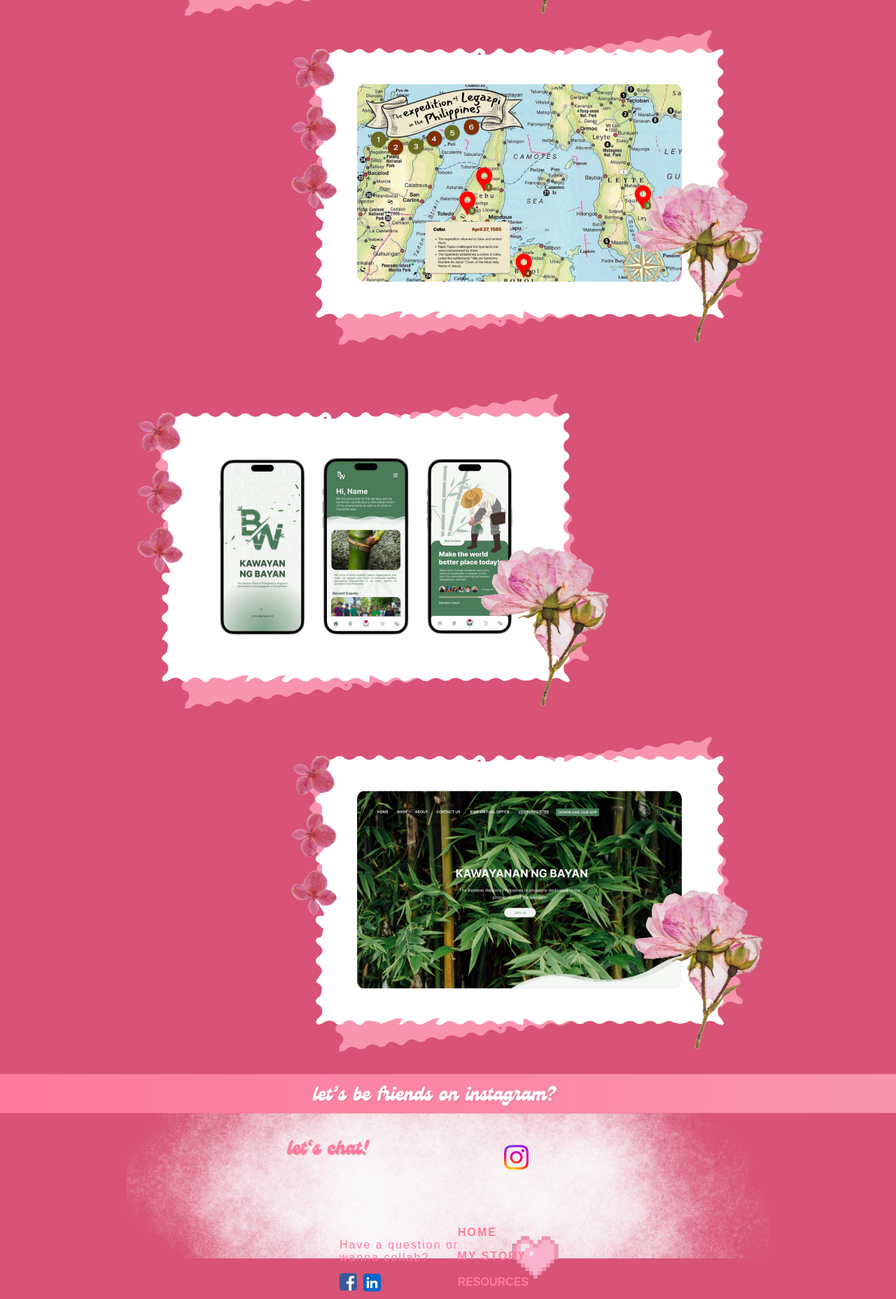
After one commit to waynedizon/lab3, a CodeIgniter 4 app: the page made by ci4/app/Views/pages/portfolio.php in a window 1280 px wide. The commit adds this page. Shown: the part 1251-3107 px from the top of the page at 70% size. Run offline with PHP 8.4 and a stand-in for CodeIgniter, Linux system fonts and the light colour scheme; the template is opened without the code that fills it, so the values that code supplies are empty; some libraries are stand-ins or nearby versions.

Commit message:
added portfolio page

```diff
--- /dev/null
+++ b/ci4/app/Views/pages/portfolio.php
@@ -0,0 +1,223 @@
+<!DOCTYPE HTML>
+<html>
+    <head>
+        <title>Portfolio</title>
+		<link rel="stylesheet" href="<?php echo base_url('css/style.css');?>">
+		<link rel="icon" type="image/x-icon" href="images/favicon.ico">
+		<meta charset="UTF-8">
+		<meta name="viewport" content="width=device-width, initial-scale=1.0">
+
+	<style>
+	#port1 {
+		position: absolute;
+		z-index:2;
+		width: 960px;
+		top: 780px;
+		left: 50px;
+	}
+
+	#port2 {
+		position: absolute;
+		z-index:2;
+		width: 960px;
+		top: 1250px;
+		right: 50px;
+	}
+
+	#port3 {
+		position: absolute;
+		z-index:2;
+		width: 960px;
+		top: 1770px;
+		left: 50px;
+	}
+
+	#port4 {
+		position: absolute;
+		z-index:2;
+		width: 960px;
+		top: 2260px;
+		right: 50px;
+	}
+
+	#footer2 {
+		position: relative;
+		z-index:2;
+		width: 100%;
+		top: 2200px;
+	}
+
+
+	#facebook2 {
+		display: flex;
+		position: absolute;
+		z-index: 2;
+		width: 1280px;
+		border-radius: 4px;
+		top: 3070px;
+		left: 485px;
+		width: 25px;
+	}
+
+	#linkedin2 {
+		position: absolute;
+		z-index: 2;
+		width: 1280px;
+		top: 3062px;
+		left: 510px;
+		width: 43px;
+	}
+
+	#heartfoot2 {
+		position: absolute;
+		z-index: 2;
+		width: 1280px;
+		top: 3014px;
+		left: 730px;
+		width: 70px;
+	}
+
+	#instagram2 {
+		position: absolute;
+		z-index: 2;
+		width: 1280px;
+		top: 2887px;
+		right: 525px;
+		width: 35px;
+	}
+
+	#textfooter1 {
+		color: #FF7A9C;
+		font-family: Arial;
+		font-weight: normal;
+		font-size: 16px;
+		text-align: left;
+		letter-spacing: 2px;
+		top: 3005px;
+		left: 485px;
+		position: absolute;
+		z-index: 4;
+	}
+
+	#textfooter3 {
+		color: #FF7A9C;
+		font-family: Arial;
+		font-weight: bold;
+		font-size: 16px;
+		text-align: left;
+		letter-spacing: 2px;
+		top: 2987px;
+		right: 570px;
+		position: absolute;
+		z-index: 4;
+	}
+
+	#mystory2 {
+		color: #FF7A9C;
+		font-family: Arial;
+		font-weight: 550;
+		font-size: 16px;
+		text-align: center;
+		letter-spacing: 2px;
+		line-height: 2.0;
+		top: 3014px;
+		right: 528px;
+		position: absolute;
+		z-index: 4;
+	}
+
+	.tooltip2 {
+		position: relative;
+		display: inline-block;
+		top: 3074px;
+		right: 525px;
+		position: absolute;
+		z-index: 4;
+		font-family: Arial;
+		font-weight: 550;
+		font-size: 16px;
+		text-align: left;
+		color: #FF7A9C;
+
+	}
+
+	.tooltiptext2 {
+	  visibility: hidden;
+	  width: 300px;
+	  background-color: #ffc0d5;
+	  font-family: Arial;
+	  font-weight: normal;
+	  font-size: 14px;
+	  color: #D85375;
+	  text-align: center;
+	  border-radius: 4px;
+	  padding: 8px 0;
+
+	  /* Position the tooltip */
+	  position: absolute;
+	  z-index: 1;
+	  top: -15px;
+	  left: 105%;
+	}
+
+	.tooltip2:hover .tooltiptext2 {
+	  visibility: visible;
+	}
+
+	</style>
+    </head>
+
+    <body style="background-color:#D85375">
+	<div id="navbar">
+	<ul>
+	  <li style="float:right"><a class="navi, navi1" href="portfolio">Portfolio</a></li>
+	  <li style="float:right"><a class="navi" href="mystory">My Story</a></li>
+	  <li style="float:right"><a class="navi" href="home">Home</a></li>
+	  <li><a class="active" href="home">WanderWithWayne.com</a></li>
+	</ul>
+	</div>
+
+	<img src="images/headingclouds.png" id="header">
+	<img src="images/portbg1.png" id="collage">
+
+	<a target="_blank" href="https://www.figma.com/proto/2nTIX3uwOadpM9lsWVWOOD/STARBUCKS?node-id=6-5&starting-point-node-id=6%3A5&mode=design&t=kWAYLc5q3cLpStVk-1">
+	<img src="images/1.png" id="port1"></a>
+
+	<a target="_blank" href="https://www.figma.com/proto/ToZRh7aKdzo4DCe19BFHau/Untitled?node-id=52-4&starting-point-node-id=52%3A4&mode=design&t=RYrsVRoKOWrhD9SW-1">
+	<img src="images/2.png" id="port2"></a>
+
+	<img src="images/3.png" id="port3">
+
+	<a target="_blank" href="https://www.figma.com/proto/VVaJrGBAj9lRSSdlWh2kxM/HIGH-FI-WEBSITE?node-id=1494-1876&starting-point-node-id=1494%3A1876&mode=design&t=wHexaN4SWCiMmH4u-1">
+	<img src="images/4.png" id="port4"></a>
+
+
+
+
+
+	<img src="images/footer.png" id="footer2">
+
+	<a target="_blank" href="https://www.facebook.com/dzn.wayne">
+	<img src="images/facebook.png" id="facebook2"></a>
+
+	<a target="_blank" href="https://www.linkedin.com/in/wayne-denise-dizon-0b89b7248/">
+	<img src="images/linkedin.png" id="linkedin2"></a>
+
+	<img src="images/heartfoot.gif" id="heartfoot2">
+
+	<a target="_blank" href="https://www.instagram.com/wayne_dzn?igsh=OGQ5ZDc2ODk2ZA%3D%3D&utm_source=qr">
+	<img src="images/instagram.png" id="instagram2"> </a>
+
+	<p id="textfooter1"> Have a question or <br> wanna collab? </p>
+
+	<a href="home"><p id="textfooter3">HOME</p></a>
+
+	<a href="mystory"><p id="mystory2">MY STORY</p></a>
+
+	<div class="tooltip2">RESOURCES
+	<span class="tooltiptext2"> Source Code: W3 Schools, Khan Academy<br> Pictures: Pinterest, Canva</span>
+	</div>
+
+
+    </body>
+</html>
```
Also changed, not shown: ci4/app/Views/pages/home.php (+5 -5 lines), ci4/app/Views/pages/mystory.php (+5 -5 lines), ci4/public/css/style.css (+37 -0 lines), ci4/public/images/1.png (added), ci4/public/images/2.png (added), ci4/public/images/3.png (added), ci4/public/images/4.png (added), ci4/public/images/portbg1.png (added), ci4/public/images/starb.png (added).
